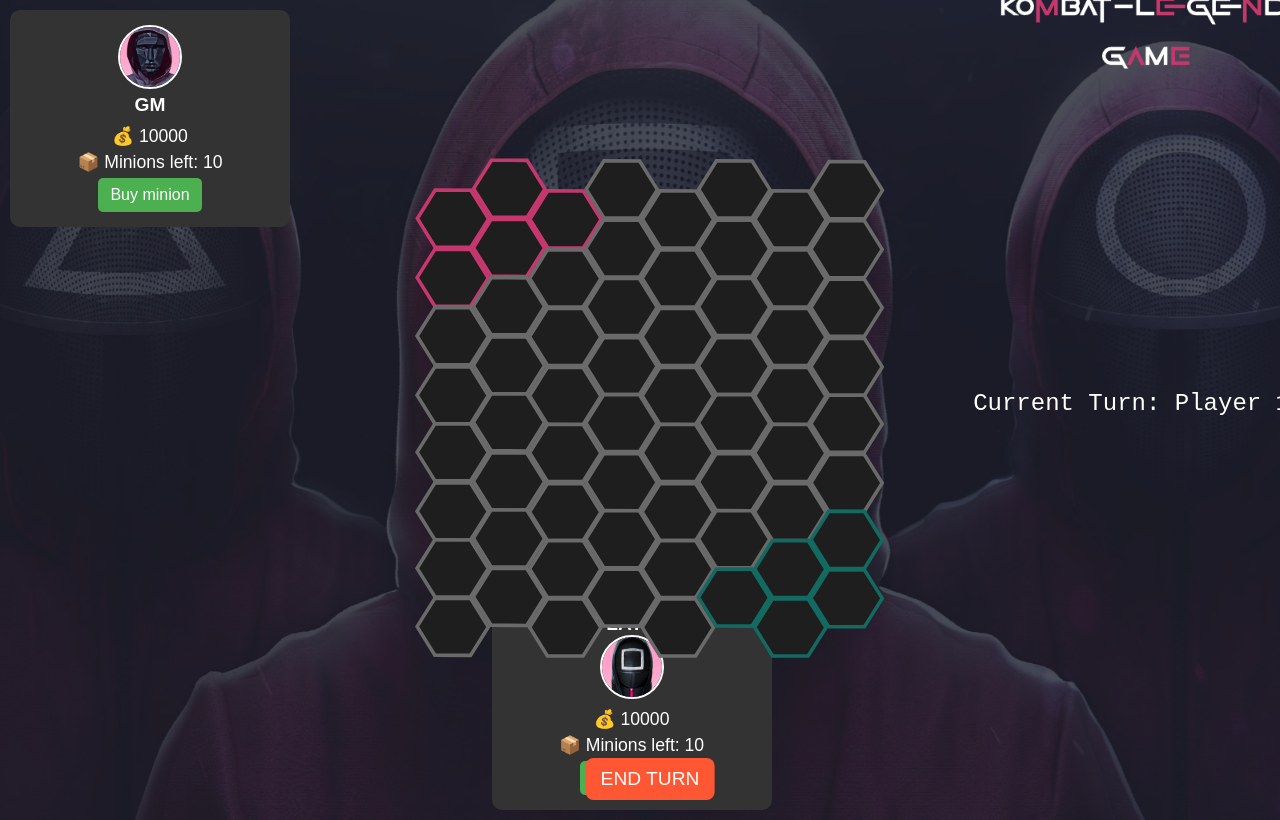
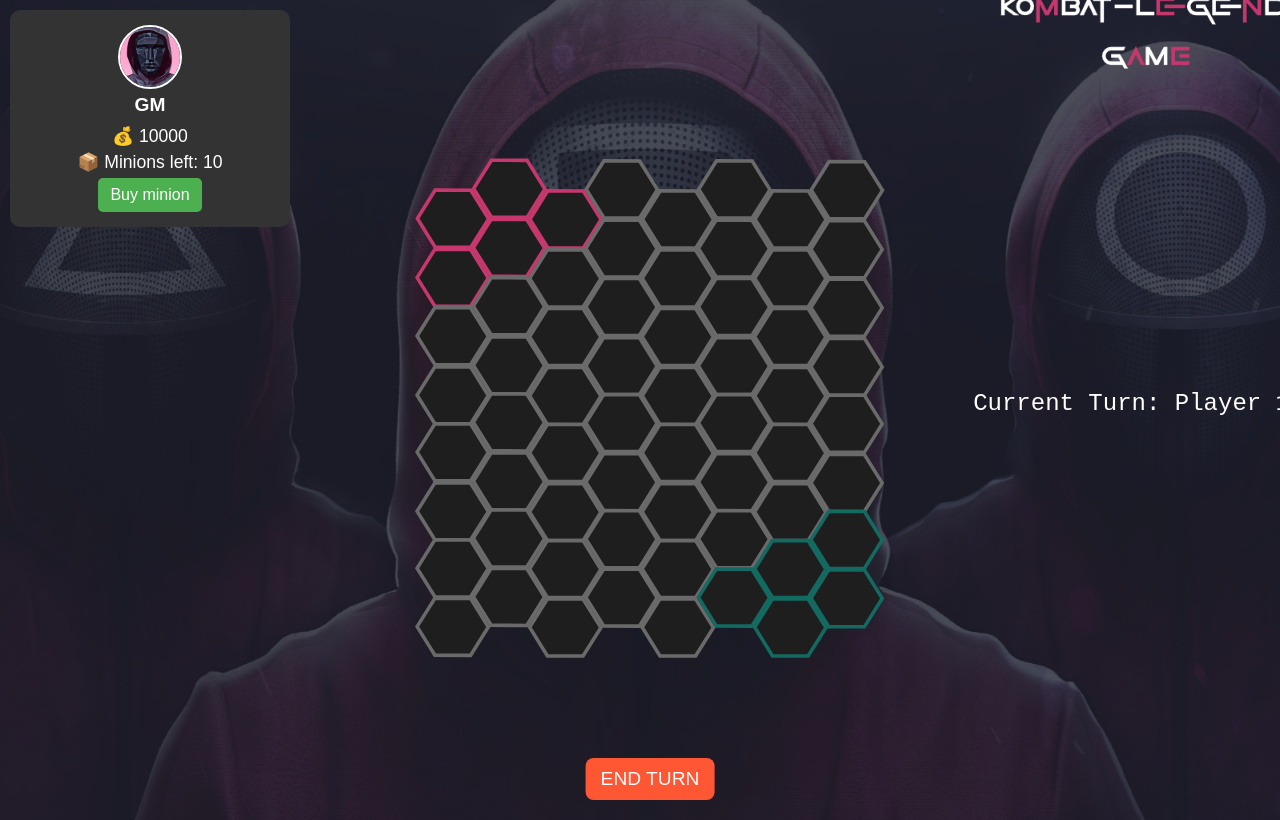
Before and after one commit to lntechfuse/FrontendKombatlegend, a React (Create React App) app in the folder demo/: page /gameui in a window 1280 px wide. Built offline with nearby package versions, Linux system fonts and the light colour scheme; a web font is replaced by a local one.

Commit message:
Update GameUI.tsx

```diff
--- a/demo/src/components/GameUI.tsx
+++ b/demo/src/components/GameUI.tsx
@@ -37,7 +37,7 @@ const GameUI: React.FC = () => {
     if (minionData && gold >= minionData.cost && minionsLeft > 0) {
       setGold(gold - minionData.cost); // หักเงิน
       setMinionsLeft(minionsLeft - 1); // ลด Minion ที่เหลือ
-      setShowMinionMenu(false); // ปิดเมนู
+      setShowMinionMenu(false);        // ปิดเมนู
     }
   };
 
@@ -48,7 +48,7 @@ const GameUI: React.FC = () => {
 
   return (
     <div className="game-container">
-      {/* GM Panel */}
+      {/* GM Panel (มุมซ้ายบน) */}
       <div className="player-panel left">
         <div className="player-info">
           <img src={avatargm} alt="GM Avatar" className="avatar" />
@@ -63,15 +63,13 @@ const GameUI: React.FC = () => {
         </div>
       </div>
 
-      {/* Map */}
+      {/* Map ตรงกลาง */}
       <div className="map-container">
-        {/* ส่ง currentPlayer ให้ Map เพื่อให้ Hexagon ภายในแสดงสีขอบตาม turn */}
         <Map currentPlayer={currentPlayer} width={500} height={500} />
-
       </div>
 
-      {/* Player Panel */}
-      <div className="player-panel right">
+      {/* Player Panel (ย้ายมาอยู่ด้านล่างขวา) */}
+      <div className="player-panel bottom-right">
         <div className="player-info">
           <span className="player-name">PLAYER</span>
           <img src={avatarplayer} alt="Player Avatar" className="avatar" />
@@ -85,8 +83,10 @@ const GameUI: React.FC = () => {
         </div>
       </div>
 
-      {/* End Turn */}
+      {/* ปุ่ม END TURN */}
       <button className="end-turn" onClick={endTurn}>END TURN</button>
+
+      {/* ข้อความ Current Turn */}
       <p>Current Turn: {currentPlayer === 1 ? "Player 1" : "Player 2"}</p>
 
       {/* Minion Selection Menu */}
```
